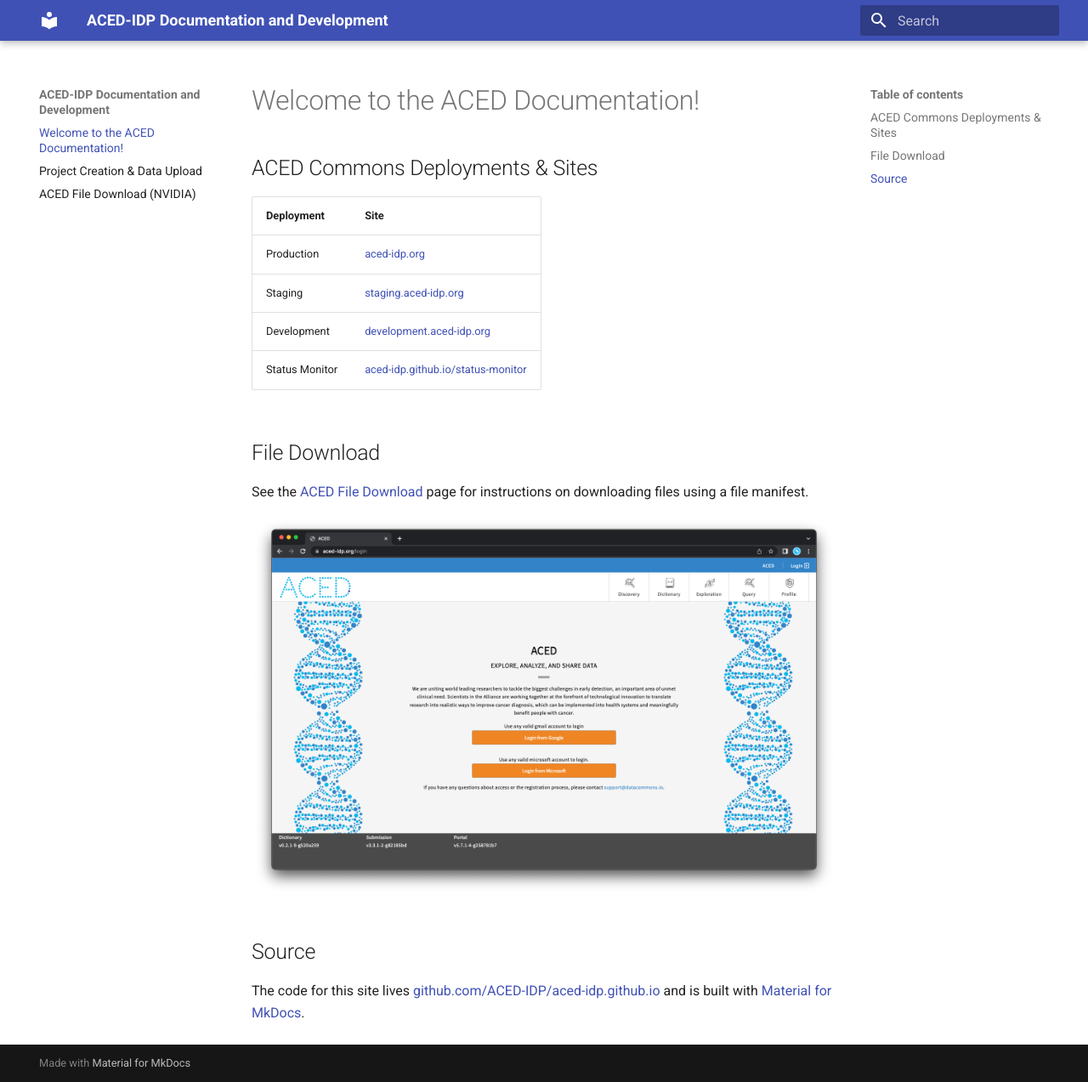
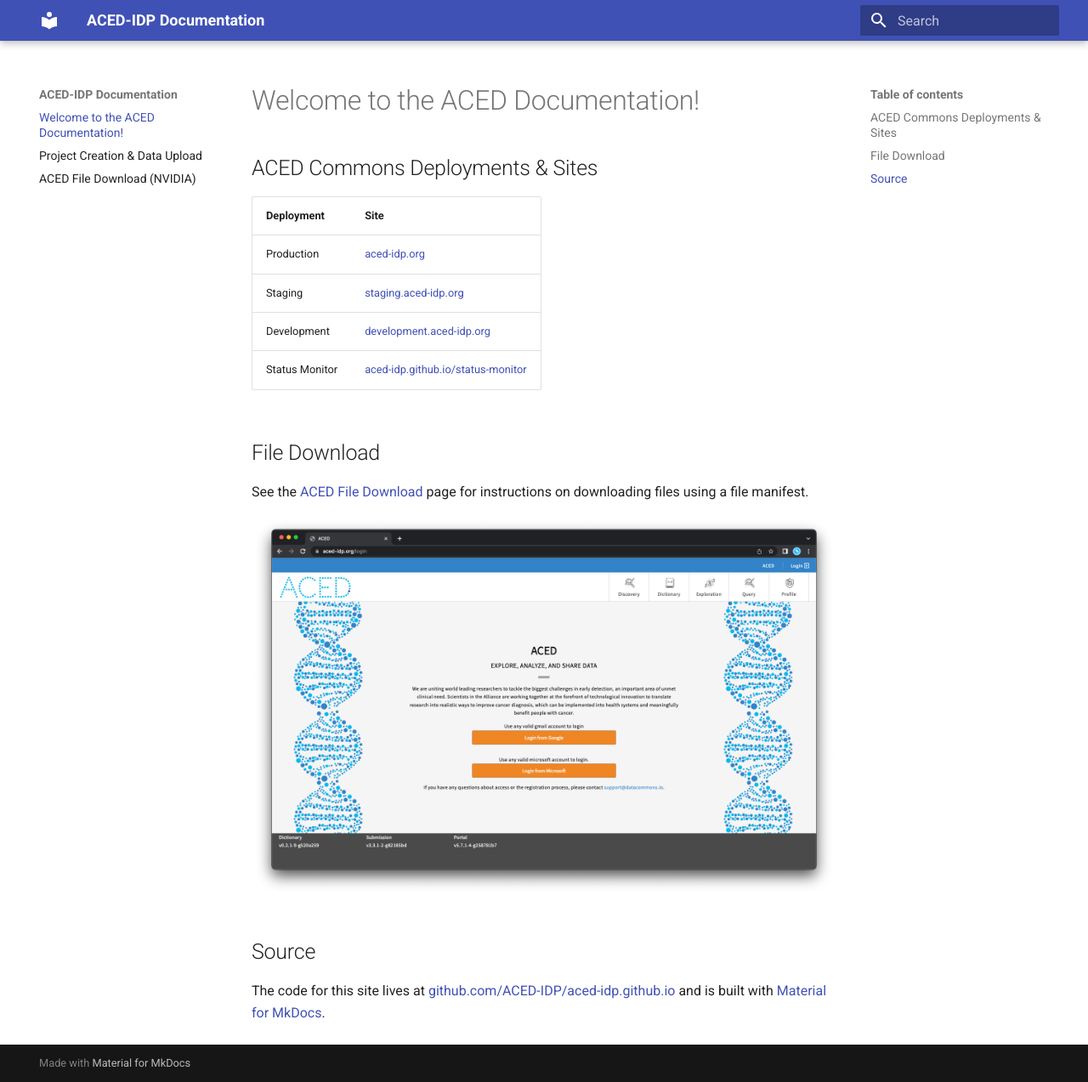
Before and after one commit to ACED-IDP/aced-idp.github.io, an MkDocs documentation site: the page built from docs/index.md, in a window 1280 px wide and 1273 px high. Shown: the whole window at 85% size. Built offline with MkDocs 1.6.1 and Material for MkDocs 9.7.7, drawn with Linux system fonts in a browser that asks for light colours.

Commit message:
Remove 'development' from title

```diff
--- a/docs/index.md
+++ b/docs/index.md
@@ -18,4 +18,4 @@
 
 ## Source
 
-The code for this site lives [github.com/ACED-IDP/aced-idp.github.io](https://github.com/ACED-IDP/aced-idp.github.io) and is built with [Material for MkDocs](https://squidfunk.github.io/mkdocs-material/).
+The code for this site lives at [github.com/ACED-IDP/aced-idp.github.io](https://github.com/ACED-IDP/aced-idp.github.io) and is built with [Material for MkDocs](https://squidfunk.github.io/mkdocs-material/).
--- a/mkdocs.yml
+++ b/mkdocs.yml
@@ -4,7 +4,7 @@
 #   https://www.mkdocs.org/
 #   https://mkdocstrings.github.io/recipes/
 
-site_name: ACED-IDP Documentation and Development
+site_name: ACED-IDP Documentation
 
 plugins:
   - search
```
